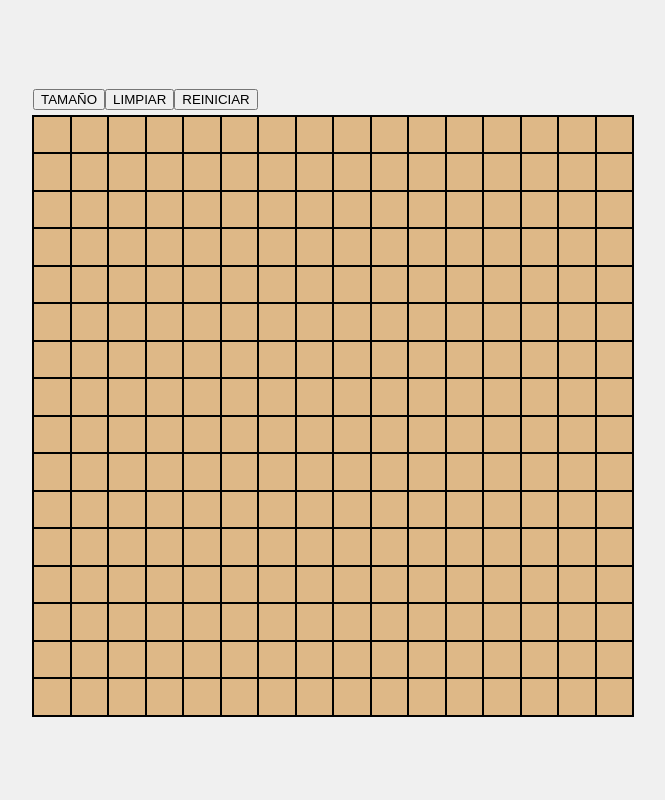
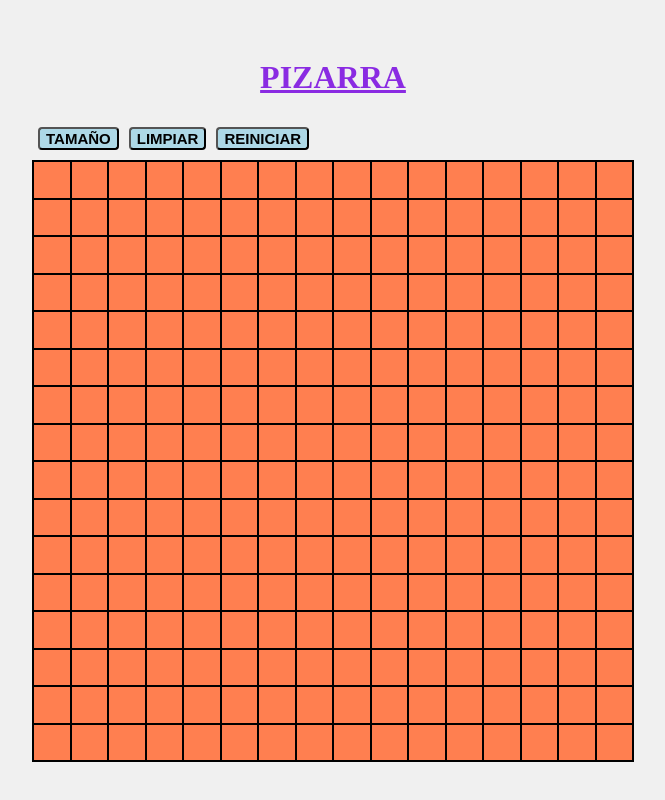
Before and after one commit to jrramoncp/etch-a-skech, a plain HTML site: page index.html in a window 1280 px wide. Shown: the whole page, without its empty margins (307-972 px from the left). Drawn offline with Linux system fonts and the light colour scheme.

Commit message:
Añado algo de estilo

```diff
--- a/main.js
+++ b/main.js
@@ -24,7 +24,7 @@ function createDivs(number){
 
     cell.addEventListener("mouseover", () => {
         if (isMouseDown) {
-            cell.style.backgroundColor = "blue";
+            cell.style.backgroundColor = "black";
         }
     });
 
@@ -51,7 +51,7 @@ button = document.createElement("button")
 button.classList.add ("button")
 button.textContent = "TAMAÑO"
 button.addEventListener("click", () => {
-    numero = prompt("¿Rejustar tamaño?");
+    numero = prompt("¿Rejustar tamaño?", "No se recomienda mas de 100");
     document.getElementById("container").innerHTML="";
     createDivs(numero);
 });
@@ -81,7 +81,11 @@ reiniciar.addEventListener("click", () => {
 }})
 botones.appendChild(reiniciar);
 
+titulo = document.createElement("h1");
+titulo.classList.add("titulo")
+titulo.textContent = "PIZARRA";
 
+document.body.appendChild(titulo)
 
 createDivs(numero);
 
--- a/style.css
+++ b/style.css
@@ -12,11 +12,20 @@ body{
 #container{
     display: flex;
     flex-wrap: wrap;
-    background-color: burlywood;
+    background-color: coral;
     width: 600px;
     height: 600px;
     border: 1px solid black;
     flex-direction: column;
+}
+
+.grid-cell{
+    border:1px solid black;
+    box-sizing: border-box;
+}
+
+.grid-cell:hover{
+    background-color: black;
 }
 
 .botones{
@@ -26,11 +35,16 @@ body{
     width: 600px;
     margin: 5px;
 }
-.grid-cell{
-    border:1px solid black;
-    box-sizing: border-box;
+
+.button{
+    border-radius: 4px;
+    margin: 5px;
+    background-color: lightblue;
+    font-weight: bolder;
+    font-size: 15px;
 }
 
-.grid-cell:hover{
-    background-color: black;
+.titulo{
+    color: blueviolet;
+    text-decoration: underline;
 }
```
